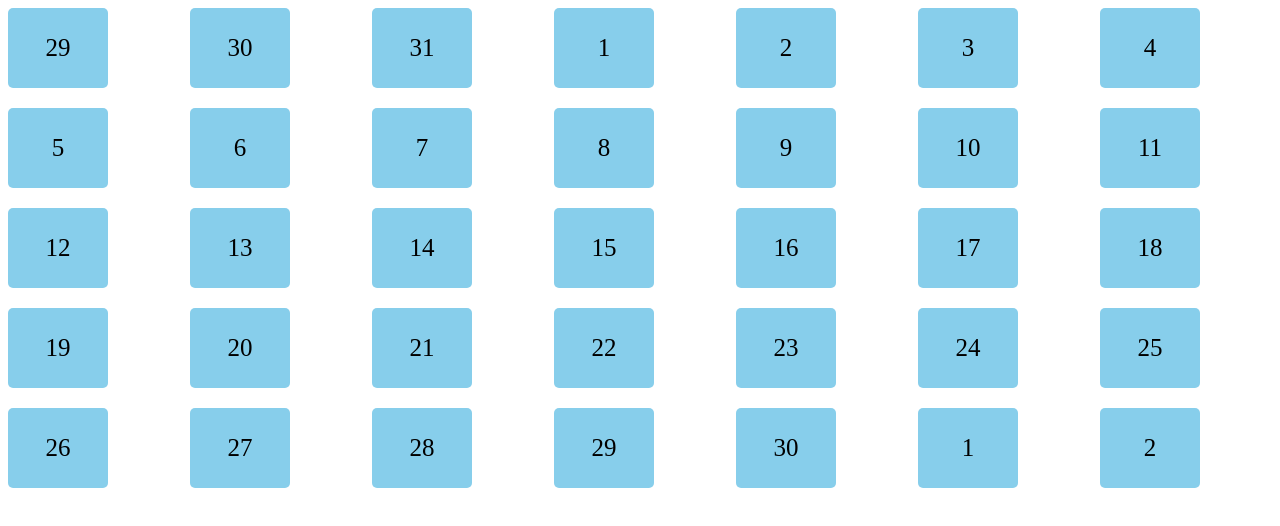
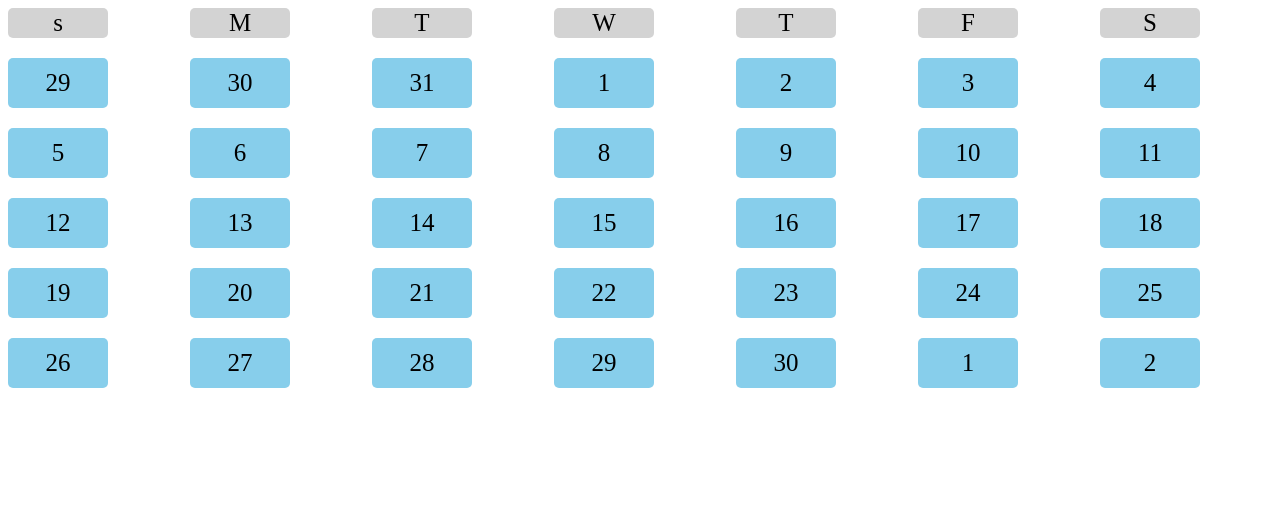
Before and after one commit to nurnewas/calendar, a plain HTML site: page index.html in a window 1280 px wide. Drawn offline with Linux system fonts and the light colour scheme.

Commit message:
Using Grid Tem Row

```diff
--- a/calendar.css
+++ b/calendar.css
@@ -1,18 +1,21 @@
 .calendar {
   display: grid;
   grid-template-columns: repeat(7, 1fr);
+  grid-template-rows: 30px repeat(5, 50px);
   row-gap: 20px;
   column-gap: 10px;
-
 }
-.date {
+.date,
+.day {
   background-color: skyblue;
 
   border-radius: 5px;
-    height: 80px;
   width: 100px;
   display: flex;
   justify-content: center;
   align-items: center;
   font-size: 25px;
 }
+.day {
+  background-color: lightgrey;
+}
--- a/index.html
+++ b/index.html
@@ -1,13 +1,20 @@
 <!DOCTYPE html>
 <html lang="en">
   <head>
-    <meta charset="UTF-8">
-    <meta name="viewport" content="width=device-width, initial-scale=1.0">
+    <meta charset="UTF-8" />
+    <meta name="viewport" content="width=device-width, initial-scale=1.0" />
     <title>calendar</title>
-    <link rel="stylesheet" href="calendar.css">
+    <link rel="stylesheet" href="calendar.css" />
   </head>
   <body>
     <div class="calendar">
+      <div class="day">s</div>
+      <div class="day">M</div>
+      <div class="day">T</div>
+      <div class="day">W</div>
+      <div class="day">T</div>
+      <div class="day">F</div>
+      <div class="day">S</div>
       <div class="date">29</div>
       <div class="date">30</div>
       <div class="date">31</div>
```
Lines whose indentation alone changed are shown as unchanged.
